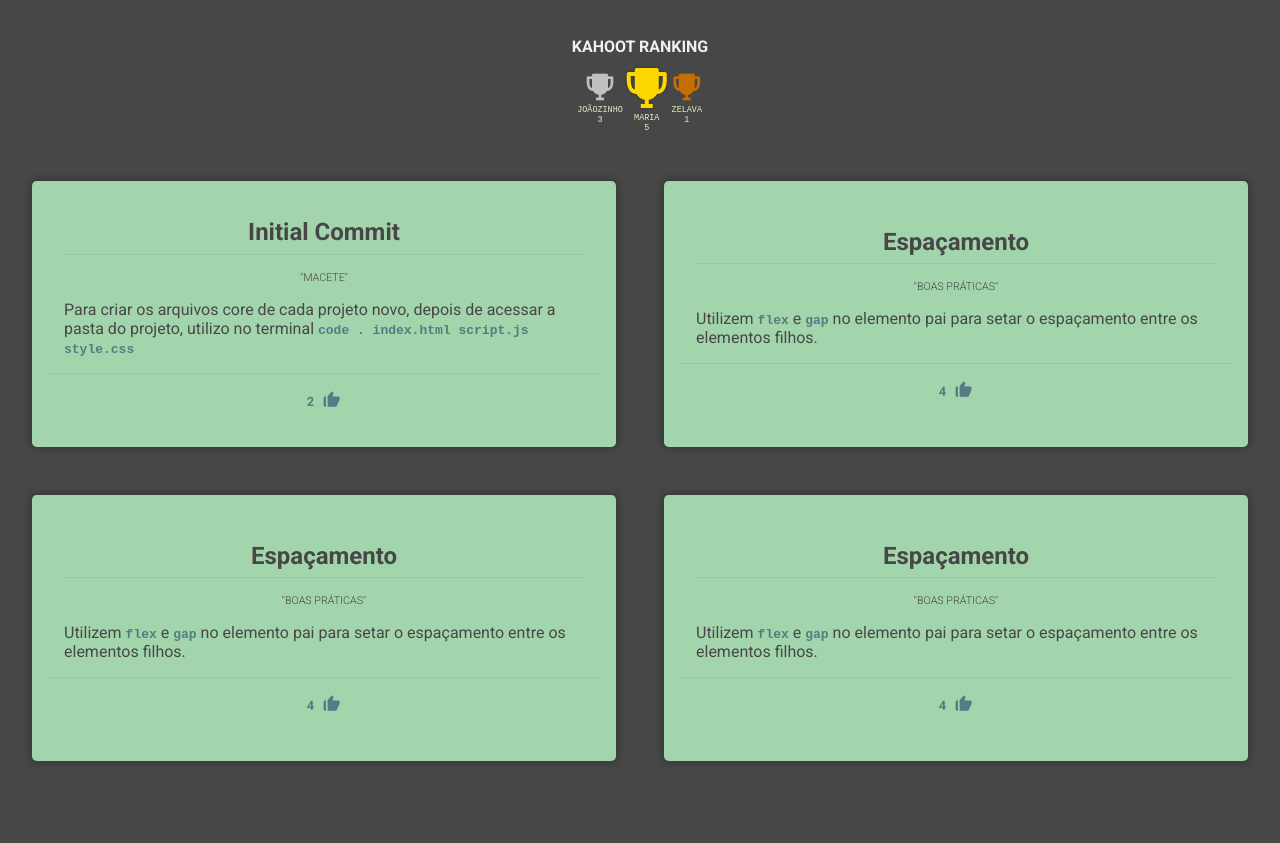
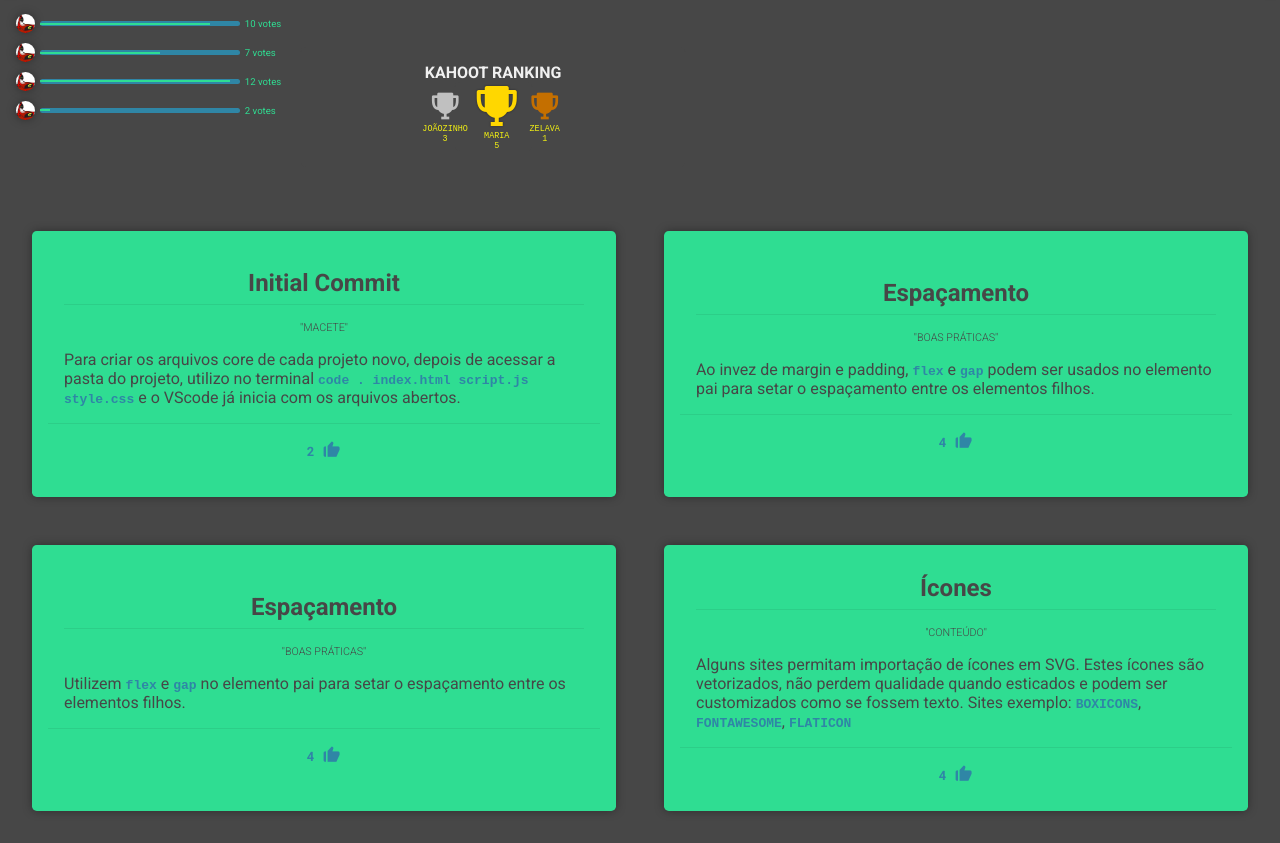
Before and after one commit to MatheusTostes/destiny, a plain HTML site: page src/index.html in a window 1280 px wide. Shown: the part 59-902 px from the top of the page. Before the commit the page ends 852 px from the top, so only its background shows below. Drawn offline with nearby package versions, Linux system fonts and the light colour scheme.

Commit message:
Move files to src

```diff
--- a/index.html
+++ b/src/index.html
@@ -16,13 +16,43 @@
 <body>
     <header>
         <h1>Clan Destiny</h1>
-        <!-- <nav>
-            <a href="#">INÍCIO</a>
-            <a href="#">KAHOOT</a>
-            <a href="#"></a>
-        </nav> -->
     </header>
     <main>
+        <section id="survey">
+            <div id="survey-first">
+                <img src="./images/survey-first.png" alt="survey first">
+                <div class="survey-bg">
+                    <div id="survey-first-value"style="
+                    width: 170px"></div>
+                </div>
+                <p>10 votes</p>
+            </div>
+            <div id="survey-first">
+                <img src="./images/survey-first.png" alt="survey first">
+                <div class="survey-bg">
+                    <div id="survey-first-value"style="
+                    width: 120px"></div>
+                </div>
+                <p>7 votes</p>
+            </div>
+            <div id="survey-first">
+                <img src="./images/survey-first.png" alt="survey first">
+                <div class="survey-bg">
+                    <div id="survey-first-value"style="
+                    width: 190px"></div>
+                </div>
+                <p>12 votes</p>
+            </div>
+            <div id="survey-first">
+                <img src="./images/survey-first.png" alt="survey first">
+                <div class="survey-bg">
+                    <div id="survey-first-value"style="
+                    width: 10px"></div>
+                </div>
+                <p>2 votes</p>
+            </div>
+        </section>
+
         <section id="kahoot-rank">
             <h4>KAHOOT RANKING</h4>
             <div id="kahoot-winners">
@@ -48,7 +78,7 @@
             <div class="card">
                 <h2>Initial Commit</h2>
                 <h6>"macete"</h6>
-                <p>Para criar os arquivos core de cada projeto novo, depois de acessar a pasta do projeto, utilizo no terminal <strong>code . index.html script.js style.css</strong></p>
+                <p>Para criar os arquivos core de cada projeto novo, depois de acessar a pasta do projeto, utilizo no terminal <strong>code . index.html script.js style.css</strong> e o VScode já inicia com os arquivos abertos.</p>
                 <div class="card-footer">
                     <div class="card-counter">2</div>
                     <i class='bx bxs-like'></i>
@@ -58,7 +88,7 @@
             <div class="card">
                 <h2>Espaçamento</h2>
                 <h6>"boas práticas"</h6>
-                <p>Utilizem <strong>flex</strong> e <strong>gap</strong> no elemento pai para setar o espaçamento entre os elementos filhos.</p>
+                <p>Ao invez de margin e padding, <strong>flex</strong> e <strong>gap</strong> podem ser usados no elemento pai para setar o espaçamento entre os elementos filhos.</p>
                 <div class="card-footer">
                     <div class="card-counter">4</div>
                     <i class='bx bxs-like'></i>
@@ -76,9 +106,9 @@
             </div>
 
             <div class="card">
-                <h2>Espaçamento</h2>
-                <h6>"boas práticas"</h6>
-                <p>Utilizem <strong>flex</strong> e <strong>gap</strong> no elemento pai para setar o espaçamento entre os elementos filhos.</p>
+                <h2>Ícones</h2>
+                <h6>"conteúdo"</h6>
+                <p>Alguns sites permitam importação de ícones em SVG. Estes ícones são vetorizados, não perdem qualidade quando esticados e podem ser customizados como se fossem texto. Sites exemplo: <strong>BOXICONS</strong>, <strong>FONTAWESOME</strong>, <strong>FLATICON</strong></p>
                 <div class="card-footer">
                     <div class="card-counter">4</div>
                     <i class='bx bxs-like'></i>
--- a/style.css
+++ b/src/style.css
@@ -1,27 +1,27 @@
 :root {
     --white-100: #f0f0f0;
     --black-100: #474747;
-    --green-100: #E5EFC1;
-    --green-200: #A2D5AB;
-    --green-300: #39AEA9;
-    --green-400: #557B83;
+    --color-100: #F2F013;
+    --color-200: #2FDD92;
+    --color-300: #34BE82;
+    --color-400: #2F86A6;
 }
 
 ::-webkit-scrollbar {
     width: 5px;
-    filter: drop-shadow(0px 1.5em 0.2em rgb(255, 0, 0));
+    filter: drop-shadow(0px 1.5em 0.2em var(--color-400));
     box-shadow: inset 0 0 5px rgb(0, 0, 0);
     border-radius: 10px;
 }
 
 /* Track */
 ::-webkit-scrollbar-track {
-    background: var(--green-200);
+    background: var(--color-200);
 }
 
 /* Handle */
 ::-webkit-scrollbar-thumb {
-    background: var(--green-400);
+    background: var(--color-400);
 }
 
 /* Handle on hover */
@@ -33,6 +33,7 @@
     margin: 0;
     padding: 0;
     font-family: 'Roboto', sans-serif;
+    user-select: none;
 }
 
 body {
@@ -47,11 +48,50 @@ a {
 header {
     color: var(--white-100);
     padding: 0.3em 0;
-    background-color: var(--green-300);
+    background-color: var(--color-300);
     display: flex;
     flex-direction: column;
     align-items: center;
     justify-content: center;
+    box-shadow: 0px 0px 10px rgba(0, 0, 0, 0.356);
+}
+
+#survey {
+    margin: 1em 1em;
+    display: flex;
+    flex-direction: column;
+    display: inline-block;
+}
+
+#survey-first {
+    margin-top: 1em;
+    display: flex;
+    align-items: center;
+    gap: 0.5em;
+    color: var(--color-200);
+    font-size: 0.6em;
+}
+
+#survey img{
+    width: 2em;
+    height: 2em;
+    border-radius: 50%;
+    cursor: pointer;
+    filter: drop-shadow(0 0 5px rgba(0, 0, 0, 0.336));
+}
+
+.survey-bg {
+    height: 5px;
+    width: 200px;
+    background-color: var(--color-400);
+    display: flex;
+    align-items: center;
+    border-radius: 5px;
+}
+
+#survey-first-value {
+    height: 2px;
+    background-color: var(--color-200);
 }
 
 #kahoot-rank {
@@ -67,6 +107,7 @@ header {
     justify-content: center;
     /* box-shadow: 0px 0px 10px rgba(0, 0, 0, 0.356); */
     gap: 0.5em;
+    display: inline-block;
 }
 
 #kahoot-rank h4 {
@@ -77,6 +118,7 @@ header {
 
 #kahoot-winners {
     width: 20%;
+    margin: 0 auto;
     background-color: var(--black-100);
     border-radius: 0.3em;
     text-align: center;
@@ -86,17 +128,20 @@ header {
 }
 
 #first-student i{
+    width: 1.2em;
     color: gold;
     font-size: 3em;
     filter: drop-shadow(0 0 1px rgba(0, 0, 0, 0.425));
 }
 
 #second-student i{
+    width: 1.2em;
     color: silver;
     font-size: 2em;
 }
 
 #third-student i{
+    width: 1.2em;
     color: rgb(196, 111, 0);
     font-size: 2em;
 }
@@ -104,7 +149,7 @@ header {
 #kahoot-rank p {
     /* width: 50px; */
     font-family: monospace;
-    color: var(--green-100);
+    color: var(--color-100);
     font-size: 0.65em;
     text-overflow: ellipsis;
 }
@@ -116,7 +161,6 @@ header {
     display: flex;
     align-items: center;
     justify-content: center;
-    /* flex-direction: column; */
     gap: 3em;
     flex-wrap: wrap;
 }
@@ -125,7 +169,7 @@ header {
     height: 250px;
     color: var(--black-100);
     width: 50%;
-    background-color: var(--green-200);
+    background-color: var(--color-200);
     padding: 1em 2em 0 2em;
     border-radius: 0.3em;
     box-shadow: 0px 0px 10px rgba(0, 0, 0, 0.356);
@@ -158,7 +202,7 @@ header {
 
 .card strong {
     font-family: monospace;
-    color: var(--green-400);
+    color: var(--color-400);
     font-weight: 900;
     cursor: pointer;
 }
@@ -174,7 +218,7 @@ header {
 }
 
 .card i {
-    color: var(--green-400);
+    color: var(--color-400);
     font-size: 1.2em;
     text-align: center;
     cursor: pointer;
@@ -182,7 +226,7 @@ header {
 }
 
 .card-counter {
-    color: var(--green-400);
+    color: var(--color-400);
     font-size: 0.8em;
     text-align: center;
     padding-top: 0.3em;
```
Also changed, not shown: src/images/survey-first.png (added), src/script.js (added).
